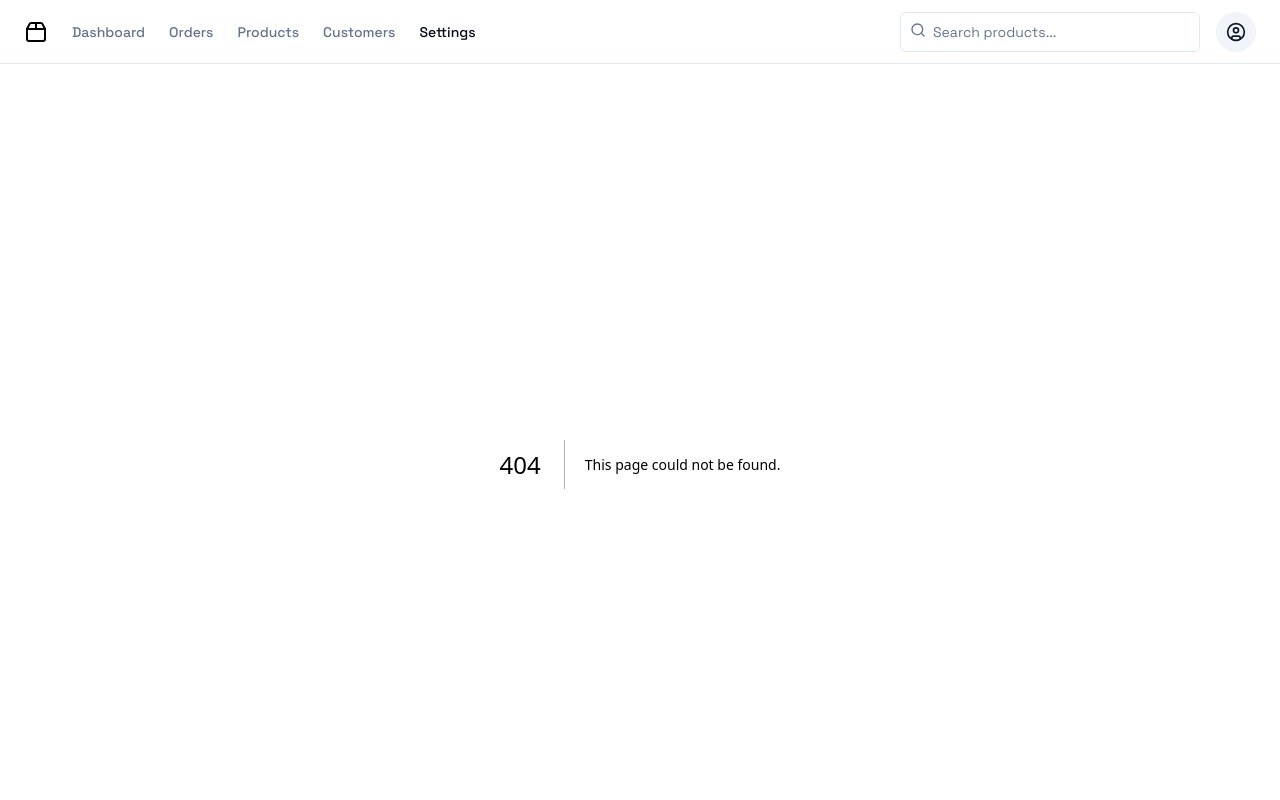
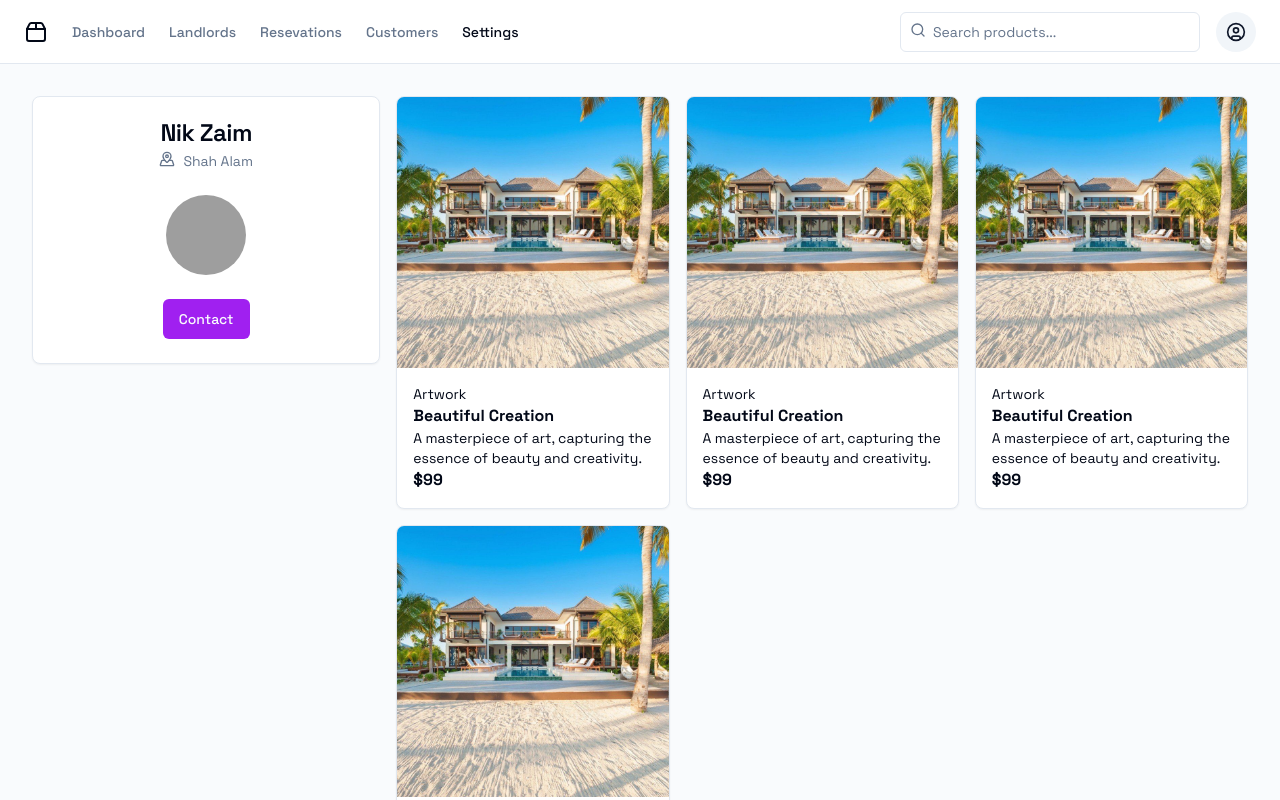
Before and after one commit to nikzaim/vee-ui, a Next.js app: page /landlords/2 in a window 1280 px wide. Before the commit this address had no page. Built offline with nearby package versions, Linux system fonts and the light colour scheme; grey boxes are pictures that could not be loaded.

Commit message:
ADD: landlords page

```diff
--- /dev/null
+++ b/app/landlords/[id]/page.tsx
@@ -0,0 +1,12 @@
+import LandlordsCard from '@/components/landlords/landlords-card';
+import PageContainer from '@/components/layout/page-container';
+
+const LandlordPage = () => {
+  return (
+    <PageContainer>
+      <LandlordsCard />
+    </PageContainer>
+  );
+};
+
+export default LandlordPage;
--- a/app/page.tsx
+++ b/app/page.tsx
@@ -1,11 +1,12 @@
+import PageContainer from '@/components/layout/page-container';
 import Categories from '@/components/main/categories';
 import PropertiesListing from '@/components/property/properties-listing';
 
 export default function Dashboard() {
   return (
-    <div className="flex min-h-[calc(100vh_-_theme(spacing.16))] flex-1 flex-col gap-4 bg-muted/40 p-4 md:gap-8 md:p-10">
+    <PageContainer>
       <Categories />
       <PropertiesListing />
-    </div>
+    </PageContainer>
   );
 }
--- a/app/property/[id]/page.tsx
+++ b/app/property/[id]/page.tsx
@@ -1,11 +1,12 @@
 import { Card, CardContent } from '@/components/ui/card';
 import { Button } from '@/components/ui/button';
 import Image from 'next/image';
+import PageContainer from '@/components/layout/page-container';
 
 const PropertyDetailsPage = () => {
   return (
-    <div className="flex min-h-[calc(100vh_-_theme(spacing.16))] flex-1 flex-col gap-4 bg-muted/40 p-4 md:gap-8 md:p-10">
-      <div className="flex flex-col gap-6 m-4">
+    <PageContainer>
+      <div className="flex flex-col gap-6">
         <div className="w-full">
           <Image
             src="/beach-house.jpg"
@@ -52,7 +53,7 @@ const PropertyDetailsPage = () => {
           </div>
         </div>
       </div>
-    </div>
+    </PageContainer>
   );
 };
 
--- /dev/null
+++ b/app/reservations/page.tsx
@@ -0,0 +1,11 @@
+import PageContainer from '@/components/layout/page-container';
+
+const ReservationsPage = () => {
+  return (
+    <PageContainer>
+      <h1>My Reservations</h1>
+    </PageContainer>
+  );
+};
+
+export default ReservationsPage;
--- /dev/null
+++ b/components/landlords/landlords-card.tsx
@@ -0,0 +1,40 @@
+import { Avatar, AvatarFallback, AvatarImage } from '@/components/ui/avatar';
+import {
+  Card,
+  CardContent,
+  CardDescription,
+  CardFooter,
+  CardHeader,
+  CardTitle,
+} from '@/components/ui/card';
+import { MapPinned } from 'lucide-react';
+import { Button } from '../ui/button';
+import PropertiesListing from '../property/properties-listing';
+
+const LandlordsCard = () => {
+  return (
+    <div className="flex gap-4">
+      <Card className="w-1/3 h-fit flex flex-col items-center">
+        <CardHeader className="flex flex-col items-center ">
+          <CardTitle>Nik Zaim</CardTitle>
+          <CardDescription className="flex gap-2">
+            <MapPinned size={16} />
+            Shah Alam
+          </CardDescription>
+        </CardHeader>
+        <CardContent className="">
+          <Avatar className="size-20">
+            <AvatarImage src="https://github.com/nikzaim.png" />
+            <AvatarFallback>CN</AvatarFallback>
+          </Avatar>
+        </CardContent>
+        <CardFooter>
+          <Button className="bg-app">Contact</Button>
+        </CardFooter>
+      </Card>
+      <PropertiesListing className="grid-cols-1 md:grid-cols-2 lg:grid-cols-3" />
+    </div>
+  );
+};
+
+export default LandlordsCard;
--- a/components/layout/navbar.tsx
+++ b/components/layout/navbar.tsx
@@ -17,29 +17,29 @@ const Navbar = () => {
     <header className="top-0 flex h-16 items-center gap-4 border-b bg-background px-4 md:px-6">
       <nav className="hidden flex-col gap-6 text-lg font-medium md:flex md:flex-row md:items-center md:gap-5 md:text-sm lg:gap-6">
         <Link
-          href="#"
+          href="/"
           className="flex items-center gap-2 text-lg font-semibold md:text-base"
         >
           <Package2 className="h-6 w-6" />
           <span className="sr-only">Acme Inc</span>
         </Link>
         <Link
-          href="#"
+          href="/"
           className="text-muted-foreground transition-colors hover:text-foreground"
         >
           Dashboard
         </Link>
         <Link
-          href="#"
+          href="/landlords/2"
           className="text-muted-foreground transition-colors hover:text-foreground"
         >
-          Orders
+          Landlords
         </Link>
         <Link
-          href="#"
+          href="/reservations"
           className="text-muted-foreground transition-colors hover:text-foreground"
         >
-          Products
+          Resevations
         </Link>
         <Link
           href="#"
--- /dev/null
+++ b/components/layout/page-container.tsx
@@ -0,0 +1,15 @@
+import React from 'react';
+
+interface PageContainerProps {
+  children: React.ReactNode;
+}
+
+const PageContainer: React.FC<PageContainerProps> = ({ children }) => {
+  return (
+    <div className="flex min-h-[calc(100vh_-_theme(spacing.16))] flex-1 flex-col gap-4 bg-muted/40 p-4 md:gap-6 md:p-8">
+      {children}
+    </div>
+  );
+};
+
+export default PageContainer;
--- a/components/property/properties-listing.tsx
+++ b/components/property/properties-listing.tsx
@@ -1,9 +1,19 @@
+import { cn } from '@/lib/utils';
 import PropertyCard from './property-card';
 
-const PropertiesListing = () => {
+interface PropertiesListingProps {
+  className?: string | undefined;
+}
+
+const PropertiesListing = ({ className }: PropertiesListingProps) => {
   return (
     <div className="flex justify-center">
-      <div className="grid grid-cols-2 md:grid-cols-3 lg:grid-cols-4 gap-4">
+      <div
+        className={cn(
+          'grid grid-cols-2 md:grid-cols-3 lg:grid-cols-4 gap-4',
+          className
+        )}
+      >
         <PropertyCard />
         <PropertyCard />
         <PropertyCard />
--- a/components/property/property-card.tsx
+++ b/components/property/property-card.tsx
@@ -1,8 +1,10 @@
 import { Card, CardContent } from '@/components/ui/card';
 import Image from 'next/image';
+import Link from 'next/link';
 
 const PropertyCard = () => {
   return (
+    <Link href={'property/1'}>
       <Card className="w-full max-w-xs overflow-hidden">
         <div className="overflow-hidden">
           <Image
@@ -10,7 +12,7 @@ const PropertyCard = () => {
             alt="Product Image"
             width={400}
             height={400}
-          className="aspect-square object-cover hover:scale-110 transition hover:cursor-pointer"
+            className="aspect-square object-cover hover:scale-110 transition"
           />
         </div>
 
@@ -18,11 +20,13 @@ const PropertyCard = () => {
           <div className="text-sm">Artwork</div>
           <div className="font-bold">Beautiful Creation</div>
           <p className="text-sm">
-          A masterpiece of art, capturing the essence of beauty and creativity.
+            A masterpiece of art, capturing the essence of beauty and
+            creativity.
           </p>
           <div className="font-bold">$99</div>
         </CardContent>
       </Card>
+    </Link>
   );
 };
 
--- /dev/null
+++ b/components/ui/avatar.tsx
@@ -0,0 +1,50 @@
+"use client"
+
+import * as React from "react"
+import * as AvatarPrimitive from "@radix-ui/react-avatar"
+
+import { cn } from "@/lib/utils"
+
+const Avatar = React.forwardRef<
+  React.ElementRef<typeof AvatarPrimitive.Root>,
+  React.ComponentPropsWithoutRef<typeof AvatarPrimitive.Root>
+>(({ className, ...props }, ref) => (
+  <AvatarPrimitive.Root
+    ref={ref}
+    className={cn(
+      "relative flex h-10 w-10 shrink-0 overflow-hidden rounded-full",
+      className
+    )}
+    {...props}
+  />
+))
+Avatar.displayName = AvatarPrimitive.Root.displayName
+
+const AvatarImage = React.forwardRef<
+  React.ElementRef<typeof AvatarPrimitive.Image>,
+  React.ComponentPropsWithoutRef<typeof AvatarPrimitive.Image>
+>(({ className, ...props }, ref) => (
+  <AvatarPrimitive.Image
+    ref={ref}
+    className={cn("aspect-square h-full w-full", className)}
+    {...props}
+  />
+))
+AvatarImage.displayName = AvatarPrimitive.Image.displayName
+
+const AvatarFallback = React.forwardRef<
+  React.ElementRef<typeof AvatarPrimitive.Fallback>,
+  React.ComponentPropsWithoutRef<typeof AvatarPrimitive.Fallback>
+>(({ className, ...props }, ref) => (
+  <AvatarPrimitive.Fallback
+    ref={ref}
+    className={cn(
+      "flex h-full w-full items-center justify-center rounded-full bg-muted",
+      className
+    )}
+    {...props}
+  />
+))
+AvatarFallback.displayName = AvatarPrimitive.Fallback.displayName
+
+export { Avatar, AvatarImage, AvatarFallback }
--- a/package.json
+++ b/package.json
@@ -10,6 +10,7 @@
   },
   "dependencies": {
     "@radix-ui/react-accordion": "^1.2.0",
+    "@radix-ui/react-avatar": "^1.1.0",
     "@radix-ui/react-checkbox": "^1.1.1",
     "@radix-ui/react-dialog": "^1.1.1",
     "@radix-ui/react-dropdown-menu": "^2.1.1",
```
Also changed, not shown: 1 other file (tests, documents, lock files or other folders). Lines whose indentation alone changed are shown as unchanged.
